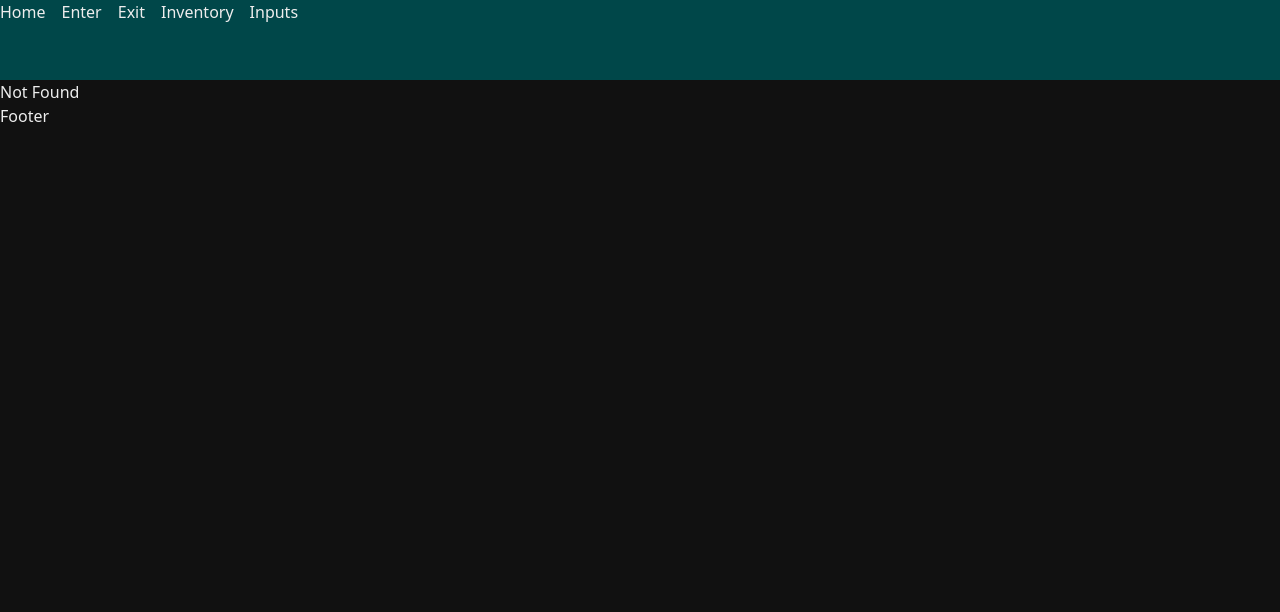
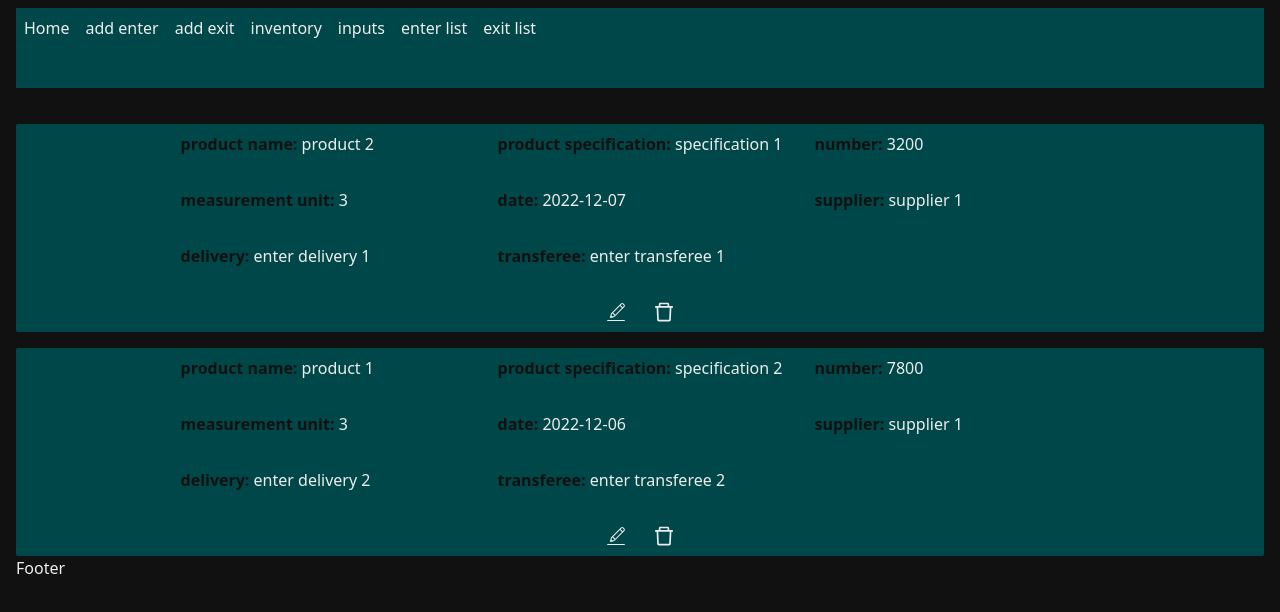
Before and after one commit to Arman-Abbasian/inventory_app_with_react_router_dom_persianVersion, a React (Create React App) app: page /EnterList in a window 1280 px wide. Before the commit this address had no page. Shown: the top 612 px of the page. Built offline with nearby package versions, Linux system fonts and the light colour scheme; data requests are answered from the project's data file; the HTML template or start-up script is replaced by a standard one.

Commit message:
make EnterList page

```diff
--- a/src/App.css
+++ b/src/App.css
@@ -1,4 +1,5 @@
 body{
     background-color: #111;
     color: #ededed;
+    padding:0.5rem 1rem;
 }
--- a/src/Layout/Header.jsx
+++ b/src/Layout/Header.jsx
@@ -2,7 +2,7 @@ import Navigation from "../components/Navigation";
 
 const Header = () => {
     return (
-        <div className="h-20 bg-primary_green">
+        <div className="h-20 bg-primary_green mb-9">
             <nav>
                 <Navigation />
             </nav>
--- a/src/components/Navigation.jsx
+++ b/src/components/Navigation.jsx
@@ -2,17 +2,19 @@ import { Link } from "react-router-dom";
 
 const navigation=[
     {id:1,name:"Home",to:"/"},
-    {id:2,name:"Enter",to:"/Enter"},
-    {id:3,name:"Exit",to:"/Exit"},
-    {id:4,name:"Inventory",to:"/Inventory"},
-    {id:5,name:"Inputs",to:"/Inputs"},
+    {id:2,name:"add enter",to:"/Enter"},
+    {id:3,name:"add exit",to:"/Exit"},
+    {id:4,name:"inventory",to:"/Inventory"},
+    {id:5,name:"inputs",to:"/Inputs"},
+    {id:6,name:"enter list",to:"/EnterList"},
+    {id:7,name:"exit list",to:"/ExitList"},
 ];
 
 const Navigation = () => {
     return (
-        <ul className="flex items-center gap-4">
+        <ul className="flex items-center gap-4 flex-wrap p-2">
             {navigation.map(item=>{
-                return <li key={item.id}><Link to={item.to}>{item.name}</Link></li>
+                return <li className="hover:bg-primary_black"  key={item.id}><Link to={item.to}>{item.name}</Link></li>
             })}
         </ul>
      );
--- /dev/null
+++ b/src/pages/EnterItem.jsx
@@ -0,0 +1,30 @@
+import axios from "axios";
+import { useEffect, useState } from "react";
+import { toast } from "react-hot-toast";
+import { useParams } from "react-router-dom";
+
+const EnterItem = () => {
+    const [item,setItem]=useState({data:null,error:null,loading:false});
+    const {id}=useParams();
+    console.log(id);
+    useEffect(()=>{
+        setItem({data:null,error:null,loading:true})
+        axios.get(`http://localhost:4000/enter/${id}`)
+        .then(res=>setItem({data:res.data,error:null,loading:false}))
+        .catch(err=>{
+            setItem({data:null,error:err.message,loading:false});
+            toast.error(err.message)
+        })
+    },[])
+    return (
+        <div>
+            {item.data &&
+            <p>{item.data.id}</p>
+
+
+            }
+        </div>
+     );
+}
+
+export default EnterItem;
--- /dev/null
+++ b/src/pages/EnterList.jsx
@@ -0,0 +1,51 @@
+import { data } from "autoprefixer";
+import axios from "axios";
+import { useEffect, useState } from "react";
+import { toast } from "react-hot-toast";
+import { CiEdit } from "react-icons/ci";
+import { AiOutlineDelete } from "react-icons/ai";
+import { Link } from "react-router-dom";
+
+const EnterList = () => {
+    const [enterList,setEnterList]=useState({data:null,error:null,loading:false});
+    useEffect(()=>{
+      async  function getEnterList(){
+        setEnterList({data:null,error:null,loading:true})
+        try {
+        const {data}= await axios.get(`http://localhost:4000/enter`)
+        setEnterList({data:data,error:null,loading:false})
+        } catch (err) {
+            setEnterList({data:null,error:err.message,loading:false})
+          toast.error(err.message)
+        }
+        };
+        getEnterList();
+    },[]);
+    console.log(enterList)
+    return (
+        <div className="flex flex-col gap-y-4">
+            {enterList.data &&
+            enterList.data.map(item=>(
+                <div key={item.id} className="flex justify-center items-center gap-2 bg-primary_green rounded-sm p-2">
+                    <div className="grid grid-cols md:grid-cols-2 xl:grid-cols-3 2xl:grid-cols-4 gap-8 justify-items-start">
+                        <p><span className="text-primary_black font-bold">product name:</span> {item.productName}</p>
+                        <p><span className="text-primary_black font-bold">product specification:</span> {item.productSpecification}</p>
+                        <p><span className="text-primary_black font-bold">number:</span> {item.number}</p>
+                        <p><span className="text-primary_black font-bold">measurement unit:</span> {item.measurmentUnit}</p>
+                        <p><span className="text-primary_black font-bold">date:</span> {item.date}</p>
+                        <p><span className="text-primary_black font-bold">supplier:</span> {item.supplier}</p>
+                        <p><span className="text-primary_black font-bold">delivery:</span> {item.enterDelivery}</p>
+                        <p><span className="text-primary_black font-bold">transferee:</span> {item.enterTransferee}</p>
+                        <div className="flex justify-center items-center gap-6 md:col-span-2 xl:col-span-3 2xl:col-span-4 md:justify-self-center">
+                        <span><Link to={`/enter/${item.id}`}><CiEdit className="w-6 h-6" /></Link></span>
+                        <span className="hover:cursor-pointer"><AiOutlineDelete className="w-6 h-6" /></span>
+                    </div>
+                    </div>
+                </div>
+            ))
+            }
+        </div>
+     );
+}
+
+export default EnterList;
--- /dev/null
+++ b/src/pages/ExitList.jsx
@@ -0,0 +1,7 @@
+const ExitList = () => {
+    return (
+        <div>exit list</div>
+     );
+}
+
+export default ExitList;
--- a/src/routes.js
+++ b/src/routes.js
@@ -5,6 +5,9 @@ import Exit from "./pages/Exit";
 import Home from "./pages/Home";
 import NotFound from "./pages/NotFound";
 import Inputs from "./pages/Inputs";
+import EnterList from "./pages/EnterList";
+import ExitList from "./pages/ExitList";
+import EnterItem from "./pages/EnterItem";
 
 
 const Routee = () => {
@@ -15,6 +18,9 @@ const Routee = () => {
             <Route path="/Exit" element={<Exit />} />
             <Route path="/Inventory"  element={<Inventory />} />
             <Route path="/Inputs"  element={<Inputs />} />
+            <Route path="/EnterList"  element={<EnterList />} />
+            <Route path="/ExitList"  element={<ExitList />} />
+            <Route path="/enter/:id"  element={<EnterItem />} />
             <Route path="/*" element={<NotFound />} />
         </Routes>
      );
```
